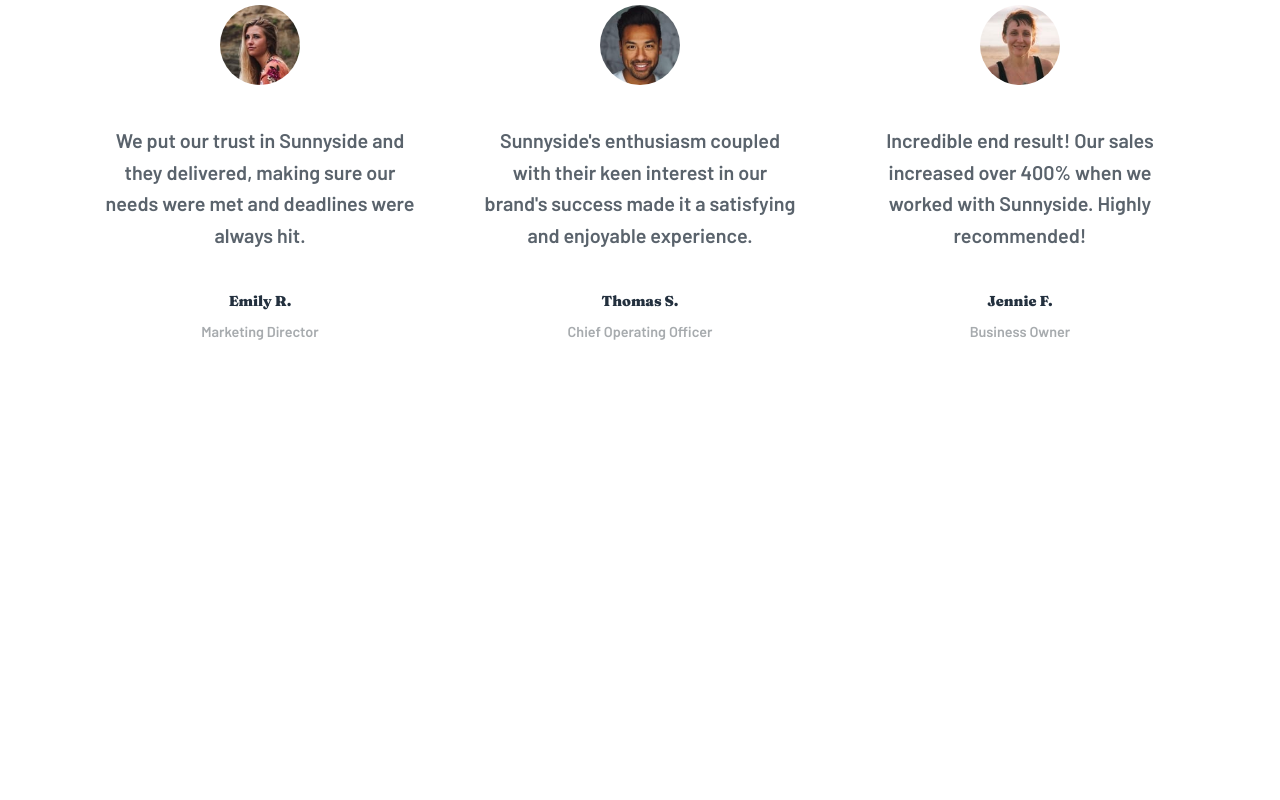
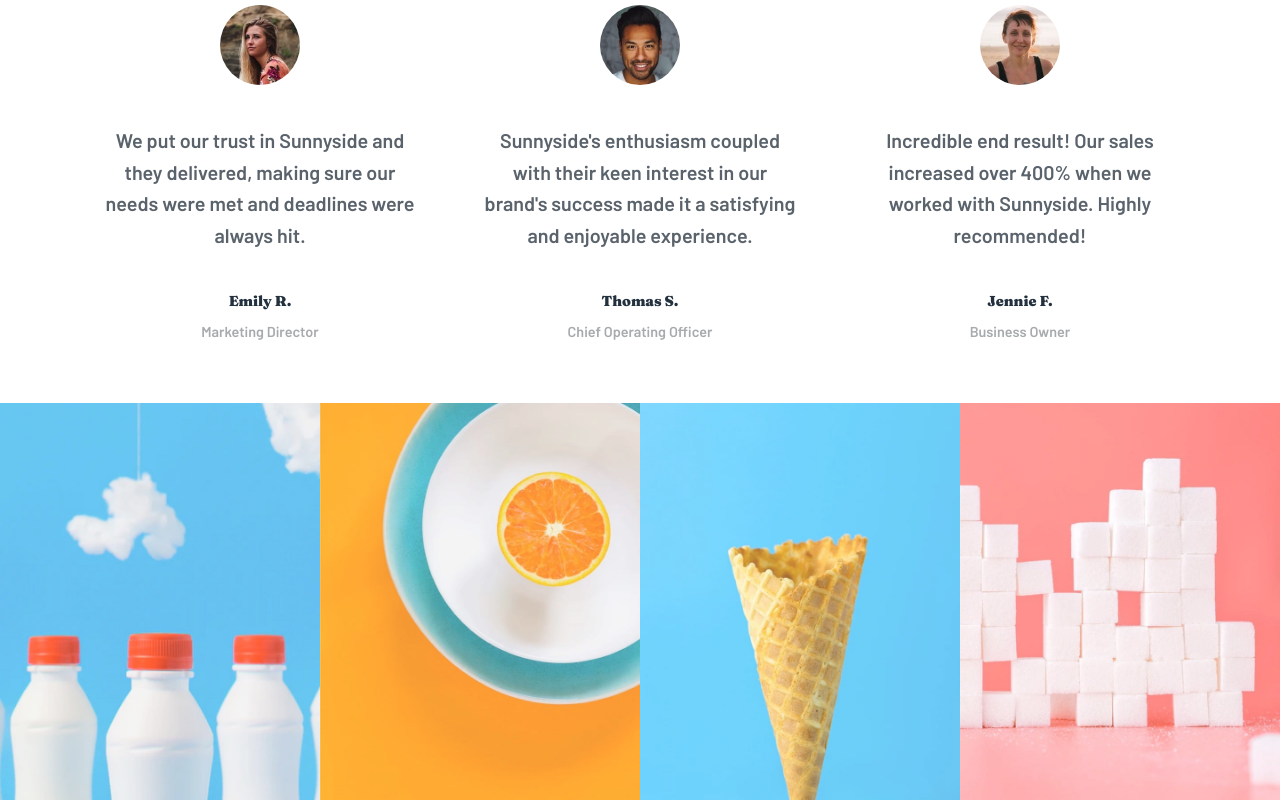
Before and after one commit to giullianoth/SunnysideAgencyLandingPage_FrontendMentor_React, a React (Vite) app: page / in a window 1280 px wide. Shown: the part 2446-3246 px from the top of the page. Before the commit the page ends 2849 px from the top, so only its background shows below. Built offline with nearby package versions, Linux system fonts and the light colour scheme.

Commit message:
gallery section

```diff
--- a/src/App.jsx
+++ b/src/App.jsx
@@ -1,5 +1,5 @@
 // import Footer from "./components/page/Footer"
-// import Gallery from "./components/page/Gallery"
+import Gallery from "./components/page/Gallery"
 import Header from "./components/page/Header"
 import Headline from "./components/page/Headline"
 import Presentation from "./components/page/Presentation"
@@ -15,7 +15,7 @@ function App() {
         <Presentation />
         <Services />
         <Testimonials />
-        {/* <Gallery /> */}
+        <Gallery />
       </main>
       {/* <Footer /> */}
     </>
--- /dev/null
+++ b/src/components/common/GalleryPhoto/GalleryPhoto.module.css
@@ -0,0 +1,17 @@
+.galleryPhoto {
+    flex-basis: 50%;
+    opacity: 0.8;
+    transition: var(--transition-properties);
+
+    @media(max-width: 340px) {
+        flex-basis: 100%;
+    }
+
+    @media(min-width: 768px) {
+        flex-basis: 25%;
+    }
+
+    &:hover {
+        opacity: 1;
+    }
+}
--- /dev/null
+++ b/src/components/common/GalleryPhoto/index.jsx
@@ -0,0 +1,16 @@
+import styles from "./GalleryPhoto.module.css"
+
+const GalleryPhoto = ({ mobilePhoto, desktopPhoto, url }) => {
+    return (
+        <article className={styles.galleryPhoto}>
+            <a href={url}>
+                <picture>
+                    <source media="(min-width: 768px)" srcSet={desktopPhoto} />
+                    <img src={mobilePhoto} alt="Gallery picture" />
+                </picture>
+            </a>
+        </article>
+    )
+}
+
+export default GalleryPhoto
--- /dev/null
+++ b/src/components/page/Gallery/Gallery.module.css
@@ -0,0 +1,5 @@
+.gallery {
+    width: 100%;
+    display: flex;
+    flex-wrap: wrap;
+}
--- /dev/null
+++ b/src/components/page/Gallery/index.jsx
@@ -0,0 +1,30 @@
+import GalleryPhoto from "../../common/GalleryPhoto"
+import styles from "./Gallery.module.css"
+import mobilePhoto1 from "../../../assets/images/mobile/image-gallery-milkbottles.jpg"
+import desktopPhoto1 from "../../../assets/images/desktop/image-gallery-milkbottles.jpg"
+import mobilePhoto2 from "../../../assets/images/mobile/image-gallery-orange.jpg"
+import desktopPhoto2 from "../../../assets/images/desktop/image-gallery-orange.jpg"
+import mobilePhoto3 from "../../../assets/images/mobile/image-gallery-cone.jpg"
+import desktopPhoto3 from "../../../assets/images/desktop/image-gallery-cone.jpg"
+import mobilePhoto4 from "../../../assets/images/mobile/image-gallery-sugar-cubes.jpg"
+import desktopPhoto4 from "../../../assets/images/desktop/image-gallery-sugarcubes.jpg"
+import { gallery } from "../../../defs/definitions"
+
+const mobileImages = [mobilePhoto1, mobilePhoto2, mobilePhoto3, mobilePhoto4]
+const desktopImages = [desktopPhoto1, desktopPhoto2, desktopPhoto3, desktopPhoto4]
+
+const Gallery = () => {
+    return (
+        <section className={styles.gallery}>
+            {gallery.map((photo, index) => (
+                <GalleryPhoto
+                    key={`gallery-photo-${index + 1}`}
+                    mobilePhoto={photo.mobilePhoto(mobileImages[index])}
+                    desktopPhoto={photo.desktopPhoto(desktopImages[index])}
+                    url={photo.url} />
+            ))}
+        </section>
+    )
+}
+
+export default Gallery
```
